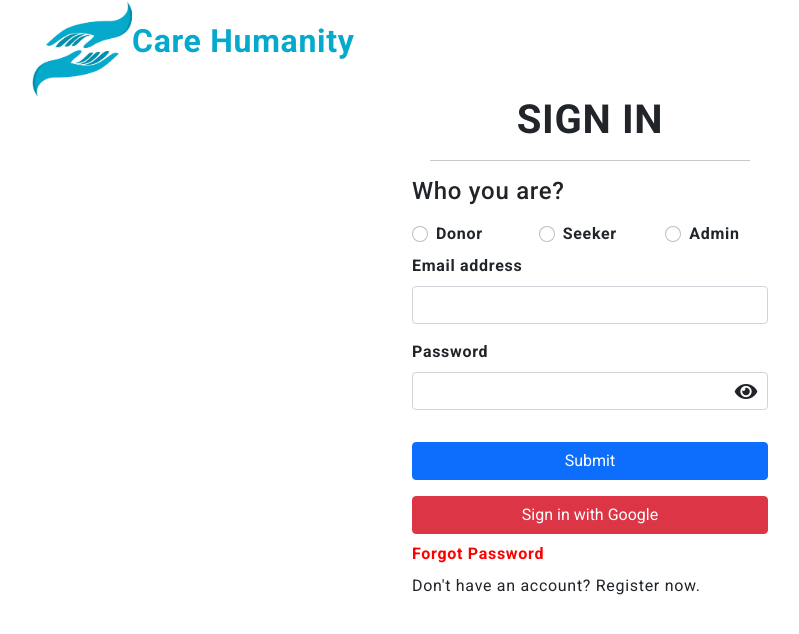
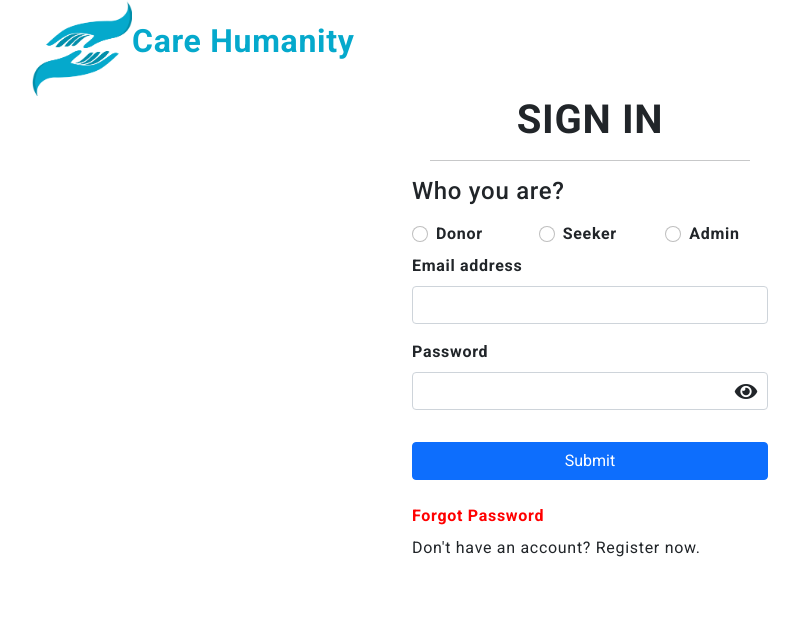
Before and after one commit to mumer29/Humanity-care, a React (Create React App) app in the folder save-wastage-food/: page /sign-in in a window 1280 px wide. Shown: the top 634 px of the page, without its empty margins (50-849 px from the left). Built offline with nearby package versions, Linux system fonts and the light colour scheme; no server answers.

Commit message:
close google signup from signin

```diff
--- a/save-wastage-food/src/components/registrationForm/SignIn.js
+++ b/save-wastage-food/src/components/registrationForm/SignIn.js
@@ -304,9 +304,9 @@ function SignIn() {
                                 >Submit</button>
 
                             </div>
-                            <button className="btn btn-danger w-100" onClick={signInWithGoogle}>
+                            {/* <button className="btn btn-danger w-100" onClick={signInWithGoogle}>
                                 Sign in with Google
-                            </button>
+                            </button> */}
                             {/* <div className="h6 text-end ">
                                 Not yet register ?
                                 <a
--- a/save-wastage-food/src/pages/Dashboard.jsx
+++ b/save-wastage-food/src/pages/Dashboard.jsx
@@ -232,7 +232,6 @@ const Dashboard = () => {
                 .get();
             const data = await query.docs[0].data();
 
-            // console.log(data);
             if (data.userType === "Admin") {
 
                 document.getElementById("admin").style.display = "block"
@@ -246,9 +245,10 @@ const Dashboard = () => {
             }
         }
         catch (err) {
-            // console.log(err.message);
+            // console.log(err);
             // toast.error("An error occured while fetching user data")
         }
+
 
 
     };
```
